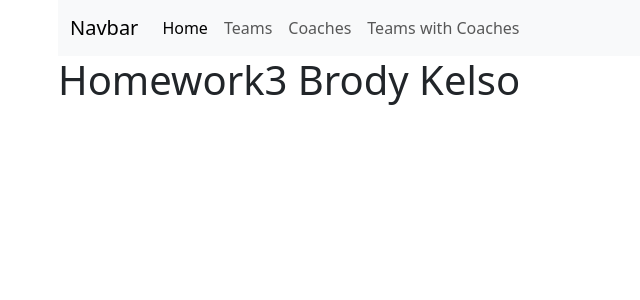
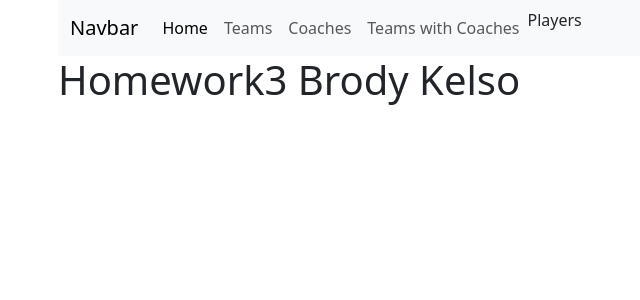
Before and after one commit to BrodyKelso/4013-HW3-BK, a PHP site: page /index.php in a window 1280 px wide. Shown: the top 300 px of the page, without its empty margins (24-664 px from the left). Run offline with PHP 8.4, Linux system fonts and the light colour scheme.

Commit message:
Update view-header.php

```diff
--- a/view-header.php
+++ b/view-header.php
@@ -27,6 +27,9 @@
         </li>
             <li class="nav-item">
           <a class="nav-link" href="Coaches-with-Players.php">Teams with Coaches</a>
+        <li class="nav-item>
+          <a class="nav-link" href="Players.php">Players</a>
+      </li>
       </ul>
     </div>
   </div>
```
